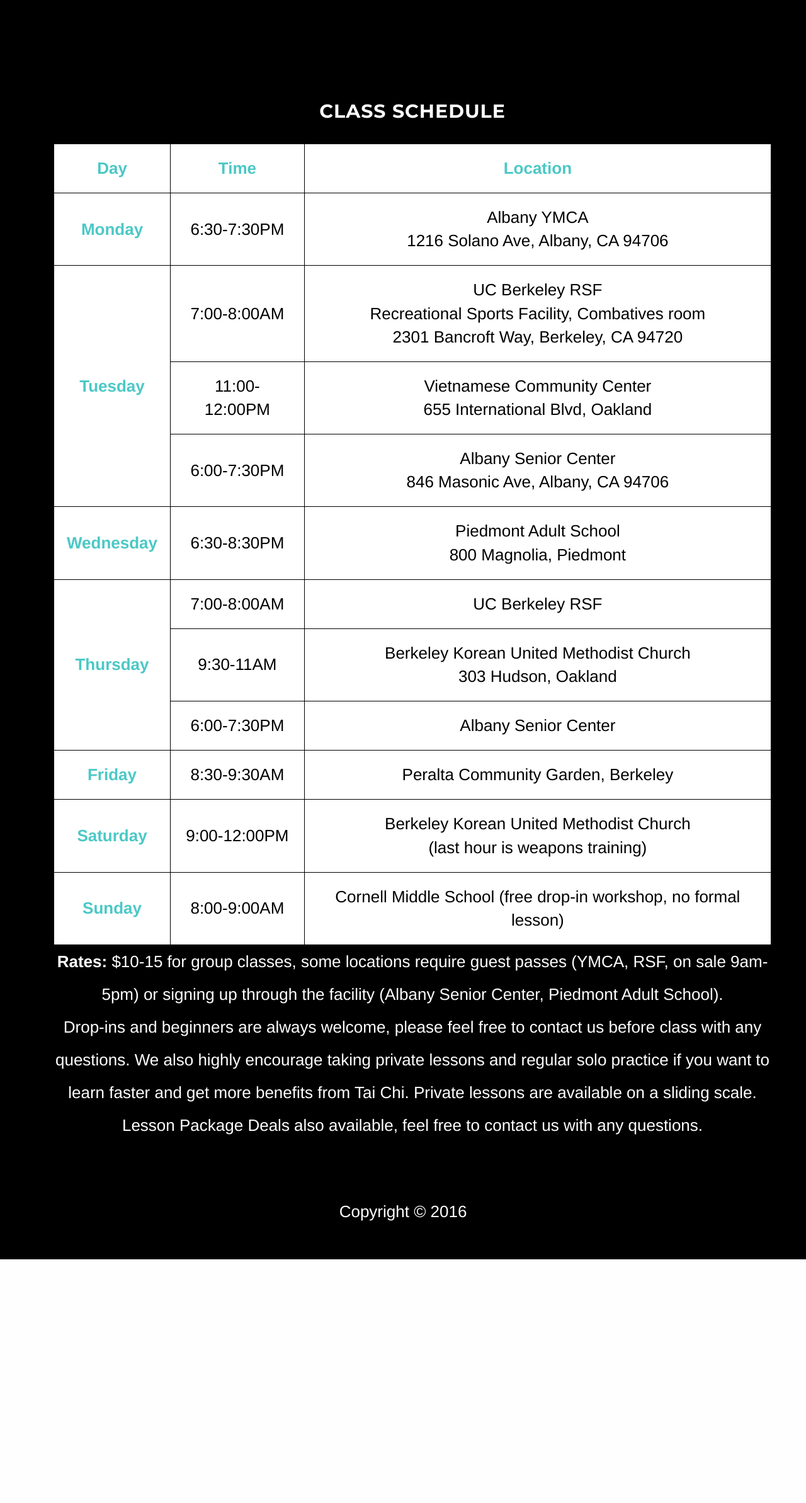
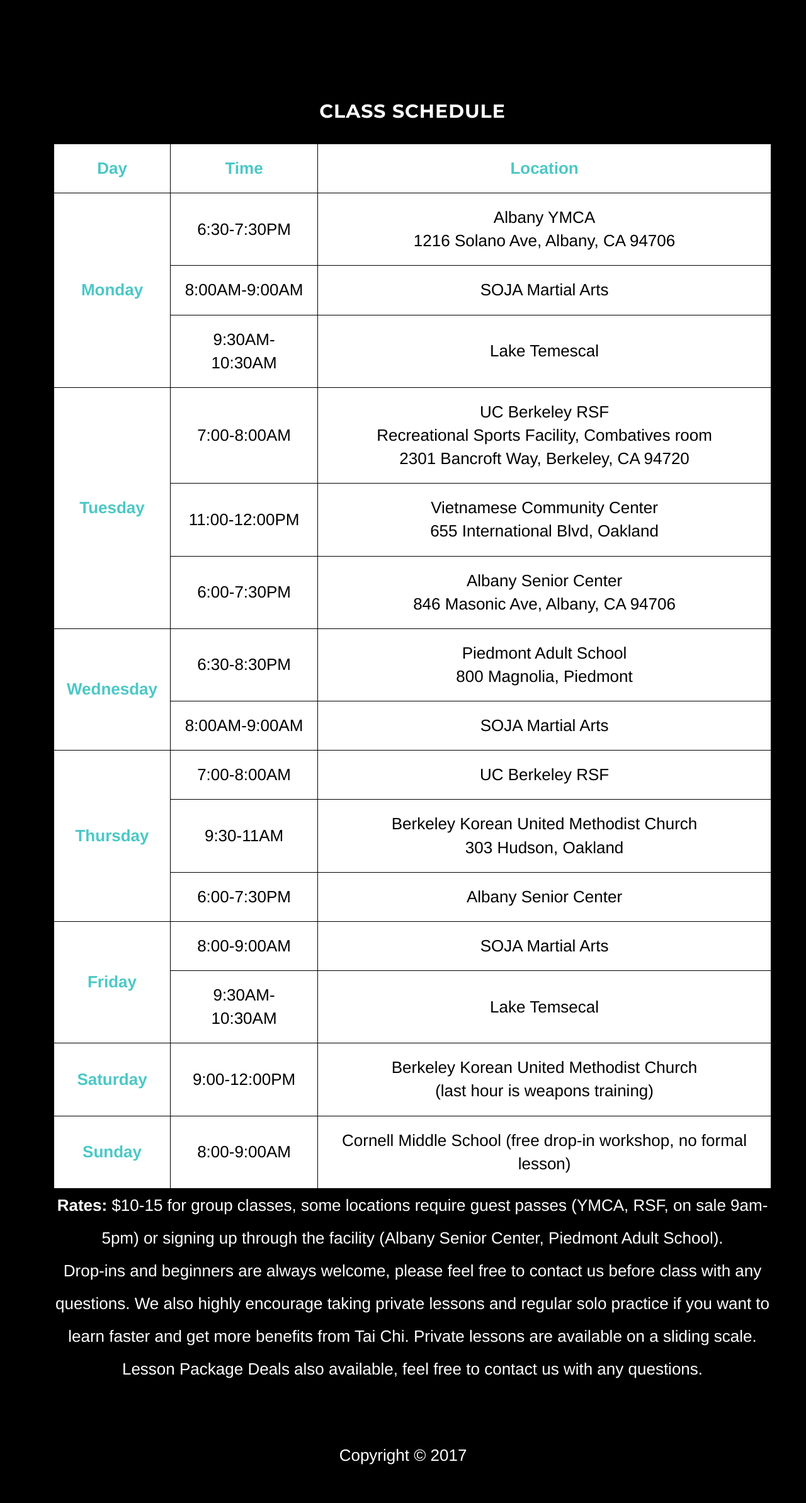
Before and after one commit to jacburge/StarfireTaiChi, a Flask app: page /schedule/ in a window 1280 px wide. Shown: the part 90-2477 px from the top of the page at 63% size. Before the commit the page ends 2090 px from the top, so only its background shows below. Run offline with Flask 2, Linux system fonts and the light colour scheme; some libraries are stand-ins or nearby versions; some web fonts are replaced.

Commit message:
Updated schedule and copyright year

```diff
--- a/app/templates/about.html
+++ b/app/templates/about.html
@@ -152,7 +152,7 @@
  <!-- Footer -->
     <footer style="color:white">
         <div class="container text-center">
-            <p>Copyright &copy; 2016</p>
+            <p>Copyright &copy; 2017</p>
         </div>
     </footer>
 
--- a/app/templates/index.html
+++ b/app/templates/index.html
@@ -203,7 +203,7 @@
     <!-- Footer -->
     <footer>
         <div class="container text-center">
-            <p>Copyright &copy; 2016</p>
+            <p>Copyright &copy; 2017</p>
         </div>
     </footer>
 
--- a/app/templates/news.html
+++ b/app/templates/news.html
@@ -154,7 +154,7 @@
     <!-- Footer -->
     <footer style="color:white">
         <div class="container text-center">
-            <p>Copyright &copy; 2016</p>
+            <p>Copyright &copy; 2017</p>
         </div>
     </footer>
 
--- a/app/templates/retreat.html
+++ b/app/templates/retreat.html
@@ -95,7 +95,7 @@
 
         <footer>
         <div class="container text-center">
-            <p>Copyright &copy; 2016</p>
+            <p>Copyright &copy; 2017</p>
         </div>
     </footer>
 
--- a/app/templates/schedule.html
+++ b/app/templates/schedule.html
@@ -34,7 +34,6 @@
 </head>
 
 <body id="page-top" data-spy="scroll" data-target=".navbar-fixed-top" style="color:white">
-
     <!-- Navigation -->
     <nav class="navbar navbar-custom navbar-fixed-top" role="navigation">
         <div class="container">
@@ -82,9 +81,17 @@
                 <th>Location</th>
             </tr>
             <tr>
-                <th>Monday</th>
+                <th rowspan="3">Monday</th>
                 <td>6:30-7:30PM</td>
                 <td>Albany YMCA<br>1216 Solano Ave, Albany, CA 94706</td>
+            </tr>
+            <tr>
+                <td>8:00AM-9:00AM</td>
+                <td>SOJA Martial Arts</td>
+            </tr>
+            <tr>
+                <td>9:30AM-10:30AM</td>
+                <td>Lake Temescal</td>
             </tr>
              <tr>
                 <th rowspan="3">Tuesday</th>
@@ -100,9 +107,13 @@
                 <td>Albany Senior Center<br>846 Masonic Ave, Albany, CA 94706</td>
             </tr>
              <tr>
-                <th>Wednesday</th>
+                <th rowspan="2">Wednesday</th>
                 <td>6:30-8:30PM</td>
                 <td>Piedmont Adult School<br>800 Magnolia, Piedmont</td>
+            </tr>
+            <tr>
+                <td>8:00AM-9:00AM</td>
+                <td>SOJA Martial Arts</td>
             </tr>
              <tr>
                 <th rowspan="3">Thursday</th>
@@ -117,9 +128,13 @@
                 <td>6:00-7:30PM</td>
                 <td>Albany Senior Center</td>
              <tr>
-                <th>Friday</th>
-                <td>8:30-9:30AM</td>
-                <td>Peralta Community Garden, Berkeley</td>
+                <th rowspan="2">Friday</th>
+                <td>8:00-9:00AM</td>
+                <td>SOJA Martial Arts</td>
+            </tr>
+            <tr>
+                <td>9:30AM-10:30AM</td>
+                <td>Lake Temsecal</td>
             </tr>
              <tr>
                 <th>Saturday</th>
@@ -146,7 +161,7 @@ Drop-ins and beginners are always welcome, please feel free to contact us before
     <!-- Footer -->
     <footer>
         <div class="container text-center">
-            <p>Copyright &copy; 2016</p>
+            <p>Copyright &copy; 2017</p>
         </div>
     </footer>
 
```
